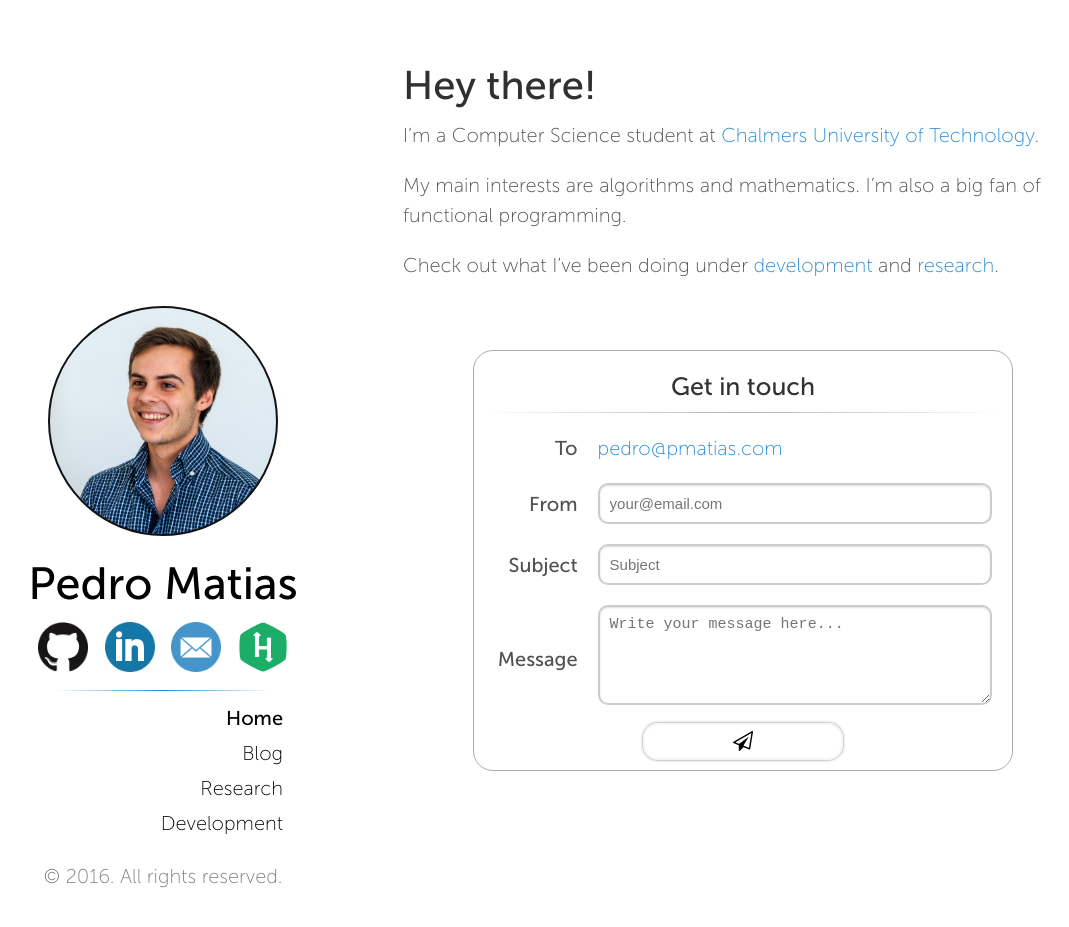
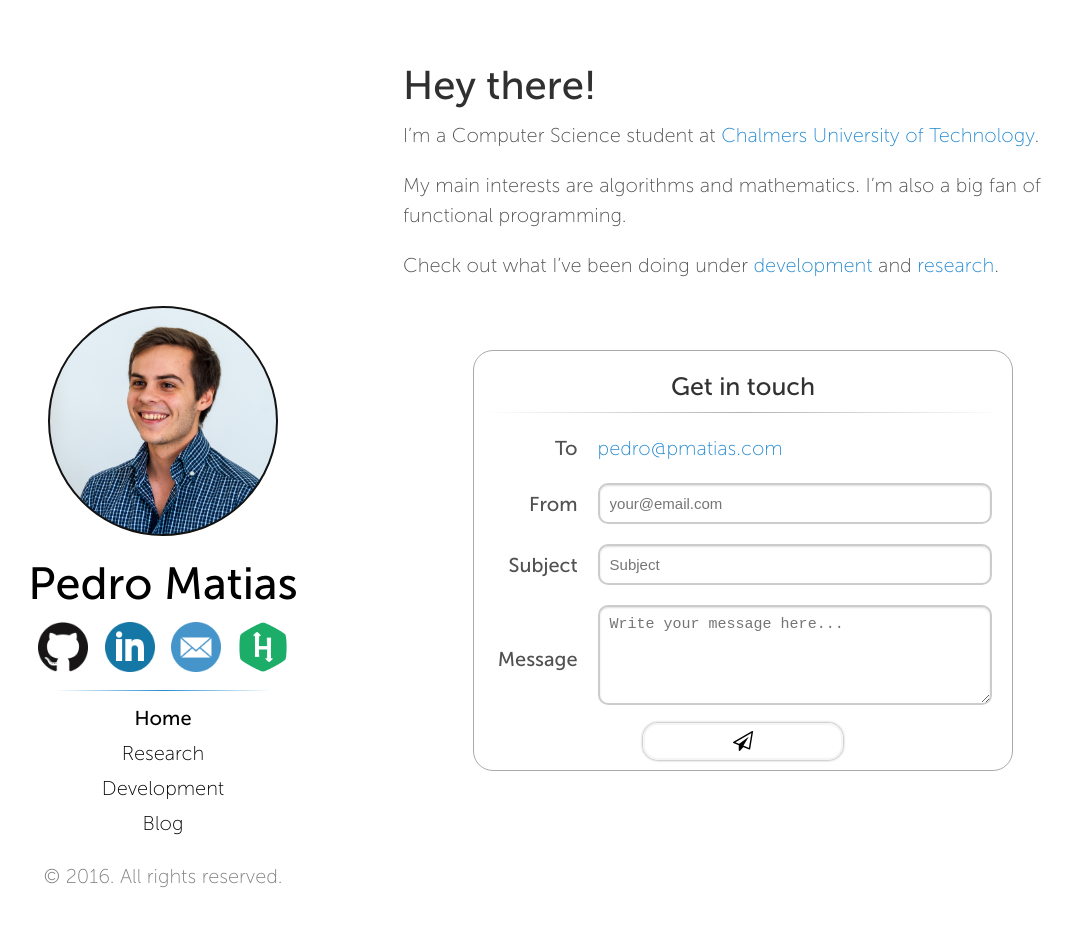
Before and after one commit to zydeon/zydeon.github.io, a Jekyll site: the page built from index.md, in a window 1280 px wide and 931 px high. Shown: the top 927 px of the window, without its empty margins (57-1126 px from the left). Built offline with Jekyll 4.4.1, drawn with Linux system fonts in a browser that asks for light colours; nearby versions of some CDN libraries.

Commit message:
changed sidebar

```diff
--- a/_config.yml
+++ b/_config.yml
@@ -19,11 +19,13 @@ github:           https://github.com/zydeon
 linkedin:         https://www.linkedin.com/in/pamatias
 email:            pedro@pmatias.com
 hackerrank:       https://hackerrank.com/zydeon
+
+# Navigation
 navbar:
   Home:         "/"
-  Blog:         "http://blog.pmatias.com"
   Research:     "/research"
   Development:  "/development"
+  Blog:         "http://blog.pmatias.com"
 
 
 # defaults
--- a/public/css/hyde.css
+++ b/public/css/hyde.css
@@ -138,8 +138,6 @@ img.icon:hover {
 }
 @media (min-width: 48em) {
   .sidebar-nav {
-    margin-right: 3em;
-    text-align: right;
   }
 }
 
```
